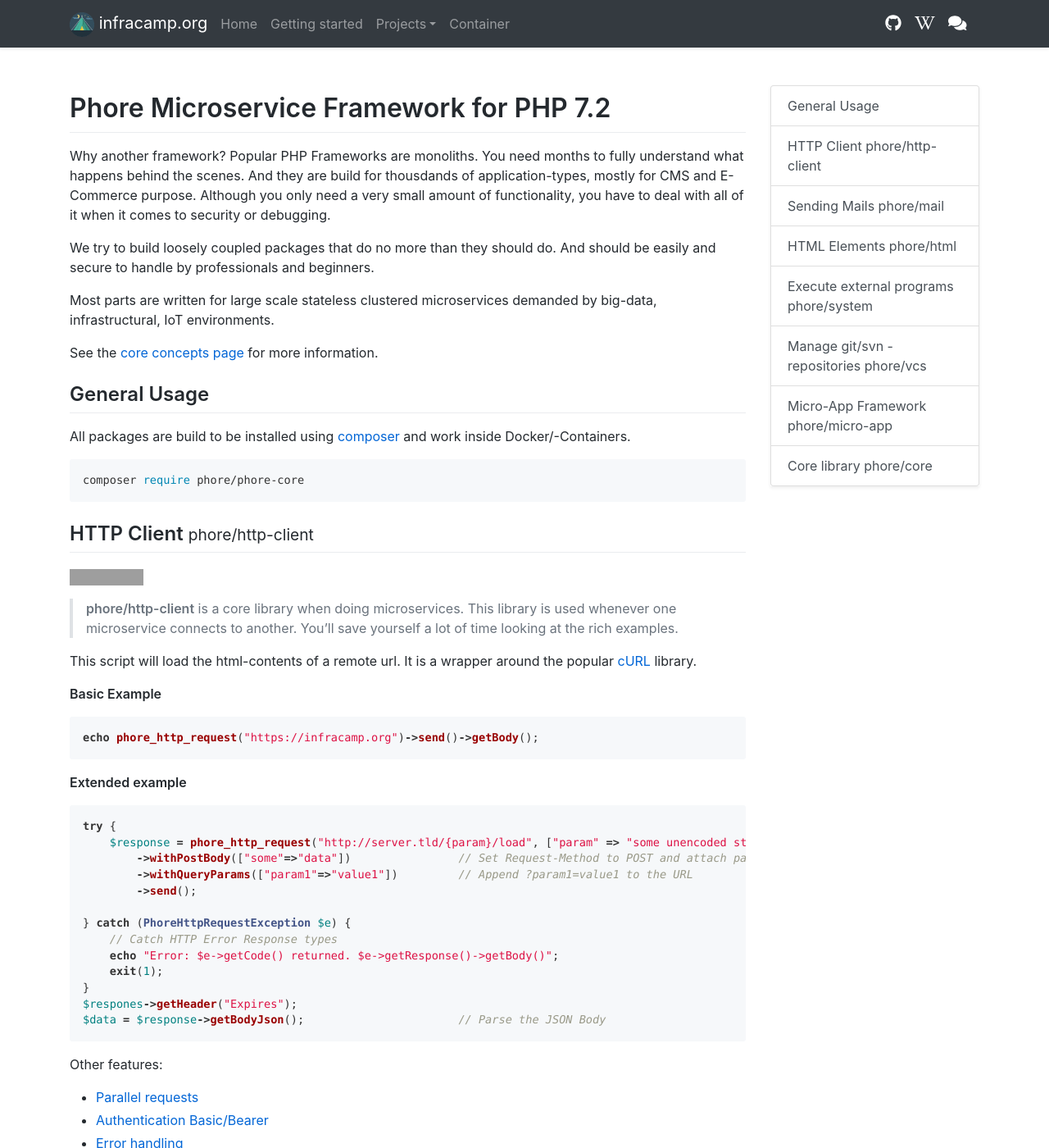
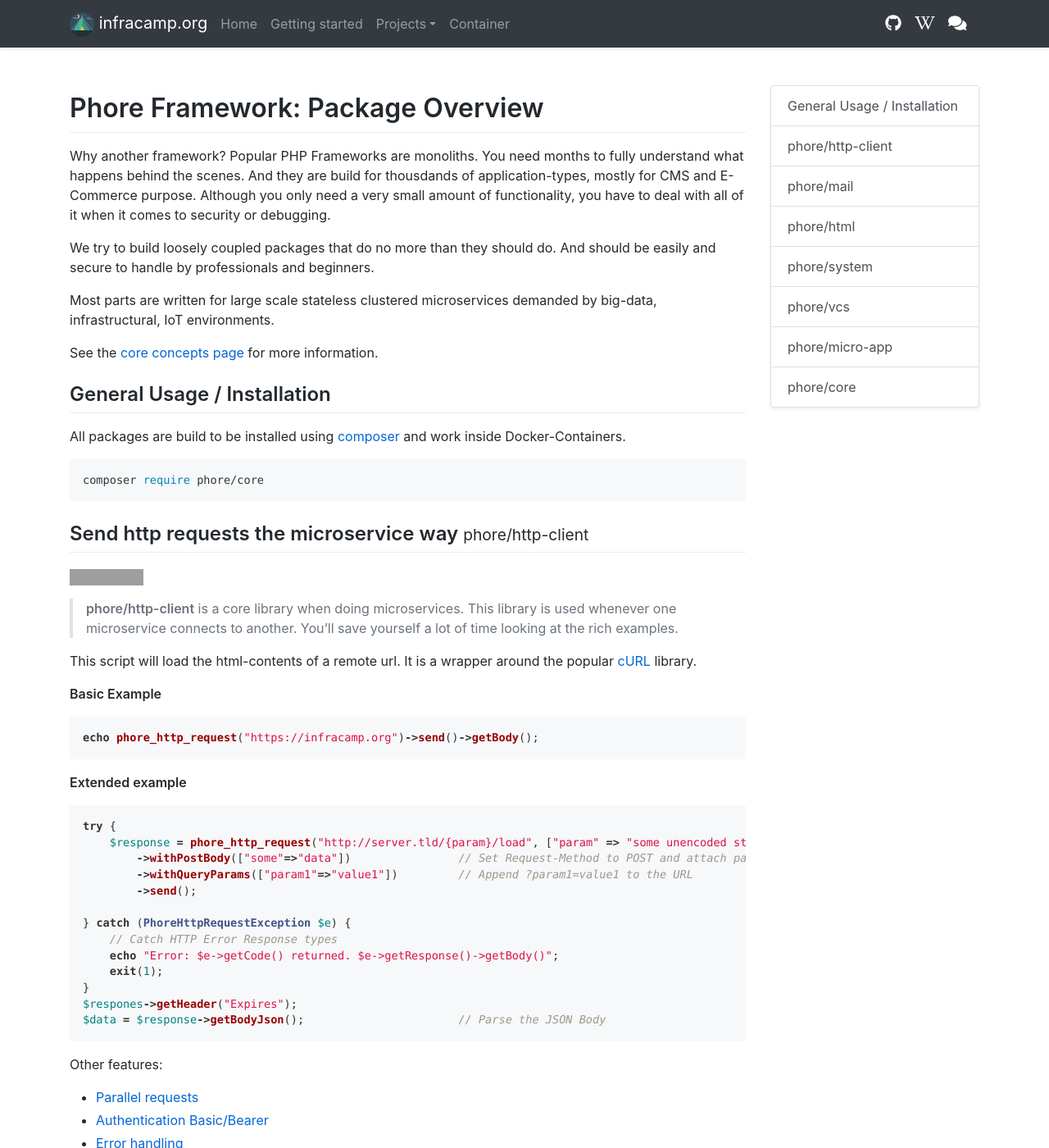
Before and after one commit to infracamp/infracamp, a Jekyll site: the page built from docs/phore/index.md, in a window 1280 px wide and 1400 px high. Shown: the whole window at 82% size. Built offline with Jekyll 4.4.1, drawn with Linux system fonts in a browser that asks for light colours; nearby versions of some CDN libraries; some of the changed text lies outside the part shown; grey boxes are pictures that could not be loaded.

Commit message:
fix scrollspy

````diff
--- a/docs/_layouts/scrollspy.html
+++ b/docs/_layouts/scrollspy.html
@@ -20,10 +20,17 @@
 
 <script language="javascript">
     $("h2").each(function (elem) {
-        var key = new String($(this).text());
-        key = key.replace(/ /g, "");
+        var title = $(this).attr("title");
+        if (typeof title ==  "undefined")
+            title = $("small", this).text();
+        if (title == "")
+            title = $(this).text();
+
+        var key = new String(title);
+        key = key.replace(/[ \/]/g, "");
         $(this).prev().append("<a id='" + key +"'></a>");
-        $("#scroll-spy").append('<a class="list-group-item list-group-item-action" href="#' + key + '">' + $(this).text() + "</a>");
+
+        $("#scroll-spy").append('<a class="list-group-item list-group-item-action" href="#' + key + '">' + title + "</a>");
     })
     $('body').scrollspy({ target: '#scroll-spy' })
 </script>
--- a/docs/assets/js/all.js
+++ b/docs/assets/js/all.js
@@ -5,9 +5,11 @@ layout: none
 
 
 {% include_relative jquery-3.4.1-slim.js %}
+{% include_relative popper-1.15.0.js %}
+{% include_relative tooltip-1.3.2.js %}
+
+
 {% include_relative bootstrap-4.3.1.js %}
 
 {% include_relative highlight-9.12.0.js %}
 {% include_relative highlight-9.12.0-php.js %}
-
-{% include_relative popper-1.15.0.js %}
--- a/docs/phore/index.md
+++ b/docs/phore/index.md
@@ -1,5 +1,5 @@
 ---
-title: Phore Microservice Framework - Overview
+title: "Phore Framework: Package Overview"
 layout: scrollspy
 
 description: Phore is a loosely coupled modular framework for PHP7.2+ cloud-based microservice applications. Librarys have few dependencies and can installed using composer.
@@ -27,7 +27,7 @@ og_description: Phore libraries are optimized for development performance, a ste
 
 
 
-# Phore Microservice Framework for PHP 7.2
+# Phore Framework: Package Overview
 
 Why another framework? Popular PHP Frameworks are monoliths. You need months to
 fully understand what happens behind the scenes. And they are build for thousdands of
@@ -42,16 +42,16 @@ big-data, infrastructural, IoT environments.
 
 See the [core concepts page](concepts) for more information.
 
-## General Usage
+## General Usage / Installation
 
 All packages are build to be installed using [composer](http://getcomposer.org) and
-work inside Docker/-Containers.
+work inside Docker-Containers.
 
 ```bash
-composer require phore/phore-core
+composer require phore/core
 ```
 
-## HTTP Client <small>phore/http-client</small>
+## Send http requests the microservice way <small>phore/http-client</small>
 
 [![Project page](https://img.shields.io/badge/info-readme-blue.svg)](https://github.com/phore/phore-http-client)
 
@@ -93,7 +93,7 @@ Other features:
 
 
 
-## Sending Mails <small>phore/mail</small>
+## Sending mail with templates <small>phore/mail</small>
 
 [![Project page](https://img.shields.io/badge/info-readme-blue.svg)](https://github.com/phore/phore-mail)
 
@@ -112,7 +112,7 @@ $mailer->send();
 - [Sending multipath / html mail](https://github.com/phore/phore-mail/blob/master/docs/simple-demo.php)
 
 
-## HTML Elements <small>phore/html</small>
+## Fluent HTML templating <small>phore/html</small>
 
 [![Project page](https://img.shields.io/badge/info-readme-blue.svg)](https://github.com/phore/phore-html)
 
@@ -153,7 +153,7 @@ $p["div"] = [
 - Altering documents
 
 
-## Execute external programs <small>phore/system</small>
+## Execute system commands <small>phore/system</small>
 
 [![Project page](https://img.shields.io/badge/info-readme-blue.svg)](https://github.com/phore/phore-html)
 
@@ -182,7 +182,7 @@ try {
 - Executing parallel commands
 
 
-## Manage git/svn - repositories <small>phore/vcs</small>
+## Manage git repositories <small>phore/vcs</small>
 
 [![Project page](https://img.shields.io/badge/info-readme-blue.svg)](https://github.com/phore/phore-vcs)
 
@@ -198,7 +198,7 @@ $repository->commit("my commit message here");
 $repository->push();
 ```
 
-## Micro-App Framework <small>phore/micro-app</small>
+## Microservice application <small>phore/micro-app</small>
 
 [![Project page](https://img.shields.io/badge/info-readme-blue.svg)](https://github.com/phore/phore-micro-app)
 
@@ -215,7 +215,7 @@ $repository->push();
 - Events
 
 
-## Core library <small>phore/core</small>
+## Core functions <small>phore/core</small>
 
 [![Project page](https://img.shields.io/badge/info-readme-blue.svg)](https://github.com/phore/phore-core)
 
````
Also changed, not shown: docs/mission/index.md (+2 -1 lines), docs/assets/js/tooltip-1.3.2.js (added).
